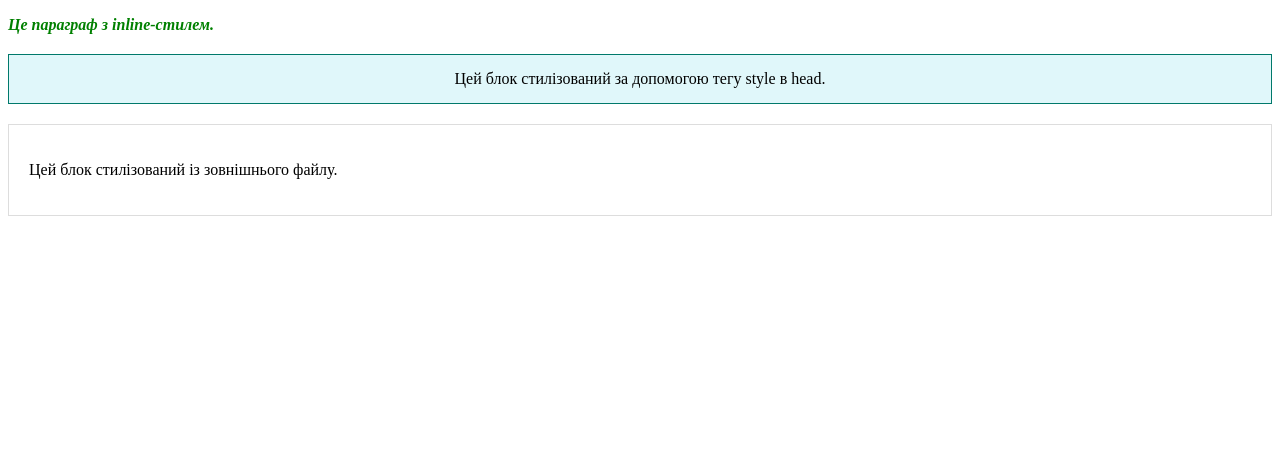
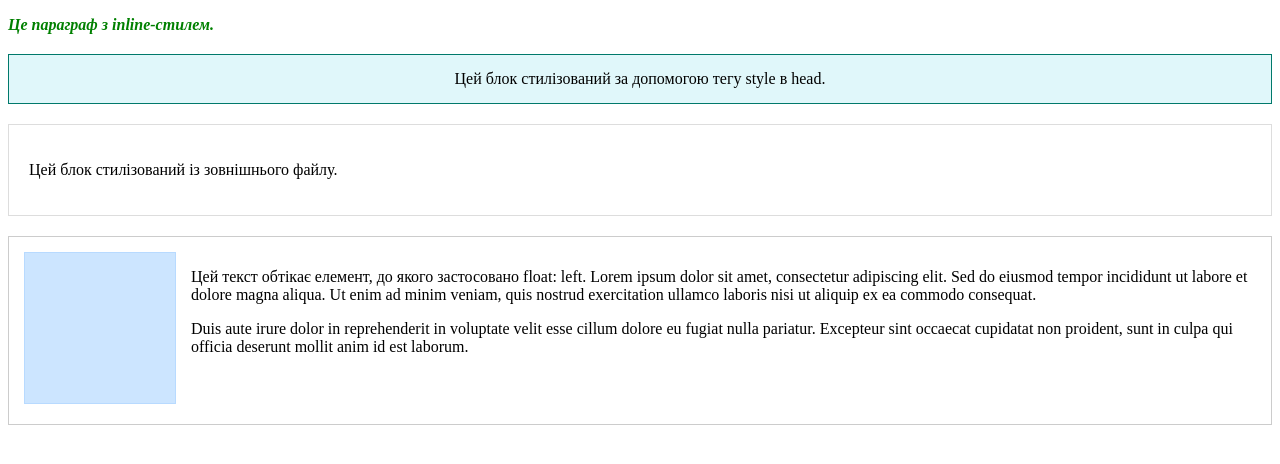
Before and after one commit to yaroslavlukianovnure/WR_LB2, a plain HTML site: page index.html in a window 1280 px wide. Drawn offline with Linux system fonts and the light colour scheme.

Commit message:
Add float style

```diff
--- a/index.html
+++ b/index.html
@@ -27,5 +27,12 @@
     <div class="external-style-section">
         <p>Цей блок стилізований із зовнішнього файлу.</p>
     </div>
+
+    <div class="float-container clearfix">
+        <div class="floated-image"></div>
+        <p>Цей текст обтікає елемент, до якого застосовано float: left. Lorem ipsum dolor sit amet, consectetur adipiscing elit. Sed do eiusmod tempor incididunt ut labore et dolore magna aliqua. Ut enim ad minim veniam, quis nostrud exercitation ullamco laboris nisi ut aliquip ex ea commodo consequat.</p>
+        <p>Duis aute irure dolor in reprehenderit in voluptate velit esse cillum dolore eu fugiat nulla pariatur. Excepteur sint occaecat cupidatat non proident, sunt in culpa qui officia deserunt mollit anim id est laborum.</p>
+    </div>
+
 </body>
 </html>
--- a/style.css
+++ b/style.css
@@ -4,3 +4,21 @@
     padding: 20px;
     margin-bottom: 20px;
 }
+
+.float-container {
+    background-color: #ffffff;
+    border: 1px solid #ccc;
+    padding: 15px;
+    /* "clearfix" хак для того, щоб контейнер "обгортав" плаваючий елемент */
+    overflow: auto;
+}
+
+.floated-image {
+    float: left;
+    width: 150px;
+    height: 150px;
+    background-color: #cce5ff;
+    border: 1px solid #b8daff;
+    margin-right: 15px;
+    margin-bottom: 5px;
+}
```
